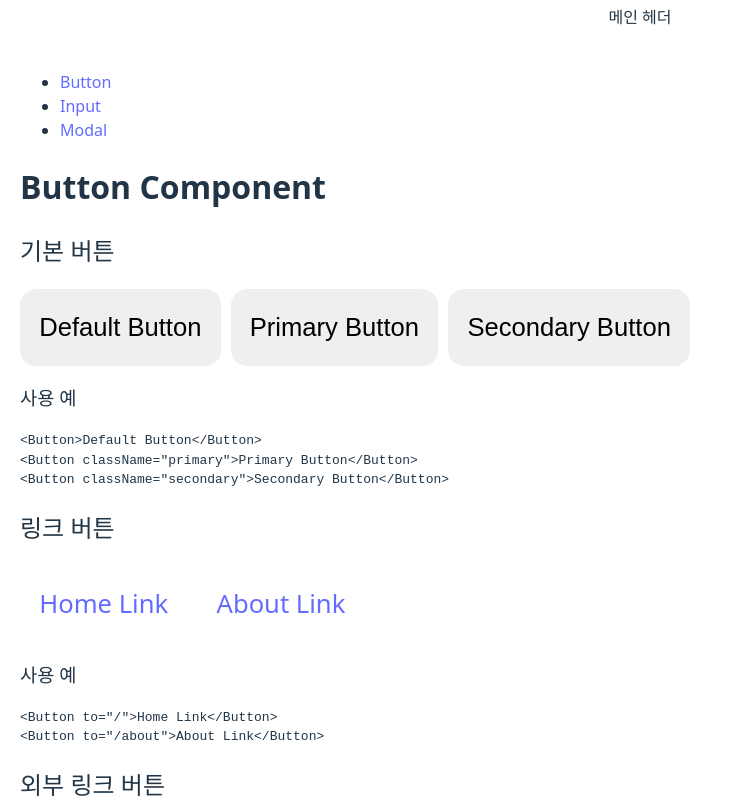
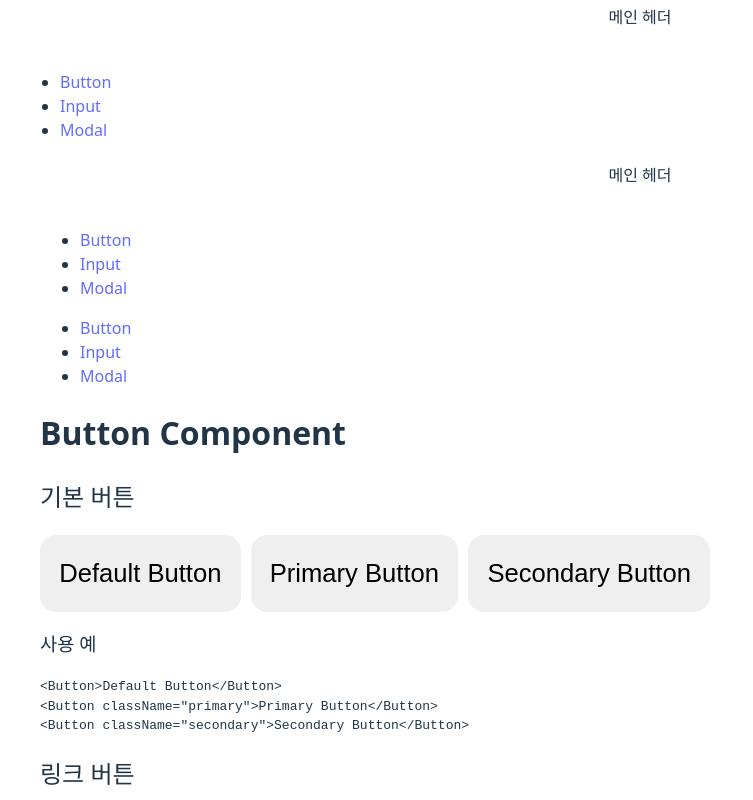
Before and after one commit to anoju/anoju-react, a React (Vite) app: page /guide/button in a window 1280 px wide. Shown: the top 800 px of the page, without its empty margins (0-753 px from the left). Built offline with nearby package versions, Linux system fonts and the light colour scheme.

Commit message:
중간 레이아웃 수정정

```diff
--- a/src/router/index.tsx
+++ b/src/router/index.tsx
@@ -1,195 +1,268 @@
 // src/router/index.tsx
+import React, { ReactNode } from 'react';
 import { createBrowserRouter, RouteObject, Outlet } from 'react-router-dom';
+import { PageModule, LayoutModule } from './types';
+import EmptyLayout from '../layouts/EmptyLayout';
 import MainLayout from '../layouts/MainLayout';
-import emptyLayout from '../layouts/emptyLayout';
-import GuideLayout from '../layouts/GuideLayout'; // 이 컴포넌트는 따로 만들어야 함
-import React from 'react';
-import { PageModule } from './types';
 
 // 레이아웃 props 타입 정의
 interface LayoutProps {
-  children: React.ReactNode;
+  children: ReactNode;
 }
 
-// Vite의 glob 임포트 기능 (타입 지정)
+// 기본 레이아웃 매핑
+const defaultLayoutMap: Record<string, React.ComponentType<LayoutProps>> = {
+  empty: EmptyLayout, // 빈 레이아웃
+  '': MainLayout, // 기본 레이아웃
+};
+
+// Vite의 glob 임포트 기능
 const pages = import.meta.glob<PageModule>('../pages/**/*.tsx', {
   eager: true,
 });
 
+// 레이아웃 파일 임포트 - pages 폴더 내의 layout.tsx 파일 찾기
+const layouts = import.meta.glob<LayoutModule>('../pages/**/layout.tsx', {
+  eager: true,
+});
+
 console.log('Available pages:', Object.keys(pages));
+console.log('Available layouts:', Object.keys(layouts));
 
-// 레이아웃 매핑 (인덱스 시그니처 추가)
-const layoutMap: Record<string, React.FC<LayoutProps>> = {
-  empty: emptyLayout, // 빈 레이아웃
-  '': MainLayout, // 기본 레이아웃
-};
-
-// 폴더별 중간 레이아웃 매핑
-const folderLayoutMap: Record<string, React.FC<LayoutProps>> = {
-  guide: GuideLayout,
-  // 추가 특수 레이아웃이 필요한 폴더를 여기에 매핑
-};
-
-// 폴더 구조를 경로로 변환하는 함수
+// 페이지 경로 추출 및 정규화 함수
 function extractRoutePath(filePath: string): {
   routePath: string;
   layoutKey: string;
-  folderPath: string;
+  folderSegments: string[];
 } {
-  // ../pages/[layoutKey]/rest/of/path.tsx 형식 처리
-  const pathMatch = filePath.match(/\.\.\/pages\/(?:([^/]+)\/)?(.*)\.tsx$/);
+  // ../pages/path/to/component.tsx 형식 처리
+  const pathMatch = filePath.match(/\.\.\/pages\/(.*)\.tsx$/);
+  const pathSegment = pathMatch?.[1] || '';
 
-  // 첫 번째 폴더가 레이아웃 키로 사용될 수 있음
-  const firstFolder = pathMatch?.[1] || '';
-  // 나머지 경로 부분
-  const restOfPath = pathMatch?.[2] || '';
+  // 폴더 세그먼트 추출
+  const folderSegments = pathSegment.split('/');
 
-  // 레이아웃 키가 실제 레이아웃인지 확인
-  const isLayoutKey = layoutMap[firstFolder] !== undefined;
-
-  let layoutKey = '';
-  let pathSegment = '';
-
-  if (isLayoutKey) {
-    // 첫 번째 폴더가 레이아웃 키인 경우
-    layoutKey = firstFolder;
-    pathSegment = restOfPath;
-  } else {
-    // 첫 번째 폴더도 경로의 일부인 경우
-    layoutKey = ''; // 기본 레이아웃 사용
-    pathSegment = pathMatch?.[1] ? `${firstFolder}/${restOfPath}` : restOfPath;
-  }
-
-  // 첫 번째 폴더 경로 (중간 레이아웃 결정용)
-  const folderPath = pathMatch?.[1] || '';
+  // 레이아웃 키는 더 이상 필요하지 않지만, 기존 코드와의 호환성을 위해 유지
+  const layoutKey = '';
 
   // 동적 라우트 처리 및 index 파일 정규화
   const normalizedPath = pathSegment
     .replace(/\[([^\]]+)\]/g, ':$1') // [id] -> :id
-    .replace(/index$/, '');
+    .replace(/index$/, ''); // index 파일은 루트 경로로
+
+  // layout.tsx 파일은 라우트에서 제외
+  if (normalizedPath.endsWith('layout')) {
+    return { routePath: '', layoutKey, folderSegments: [] };
+  }
 
   const routePath =
     normalizedPath === '' ? '/' : `/${normalizedPath.toLowerCase()}`;
 
-  return { routePath, layoutKey, folderPath };
+  return { routePath, layoutKey, folderSegments };
 }
 
-// 페이지를 폴더별로 그룹화
-const pageGroups: Record<
-  string,
-  Array<{
-    routePath: string;
-    layoutKey: string;
-    module: PageModule;
-  }>
-> = {};
+// 폴더 경로에 해당하는 레이아웃 컴포넌트 찾기
+function findLayoutForPath(
+  folderPath: string
+): React.ComponentType<LayoutProps> | null {
+  const layoutPath = `../pages/${folderPath}/layout.tsx`;
+  if (layouts[layoutPath]?.default) {
+    // 레이아웃을 LayoutProps와 호환되게 변환
+    const LayoutComponent = layouts[layoutPath].default;
+    return LayoutComponent as React.ComponentType<LayoutProps>;
+  }
+  return null;
+}
 
-// 각 페이지 파일을 처리하고 그룹화
-Object.keys(pages).forEach((path) => {
-  const { routePath, layoutKey, folderPath } = extractRoutePath(path);
-  const topFolder = folderPath || '_root'; // 최상위 페이지는 '_root'로 그룹화
-
-  if (!pageGroups[topFolder]) {
-    pageGroups[topFolder] = [];
+// 폴더 구조 기반으로 중첩 라우트 생성
+function buildRouteTree(): RouteObject[] {
+  // 폴더 구조와 페이지 매핑
+  interface FolderNode {
+    pages?: Record<
+      string,
+      {
+        path: string;
+        component: React.ComponentType;
+        loader?: PageModule['loader'];
+        action?: PageModule['action'];
+        errorBoundary?: PageModule['ErrorBoundary'];
+      }
+    >;
+    folders?: Record<string, FolderNode>;
   }
 
-  pageGroups[topFolder].push({
-    routePath,
-    layoutKey,
-    module: pages[path],
+  const folderStructure: FolderNode = {};
+
+  // 1. 먼저 폴더 구조 만들기
+  Object.keys(pages).forEach((pagePath) => {
+    if (pagePath.endsWith('layout.tsx')) return; // 레이아웃 파일 제외
+
+    const { routePath, folderSegments } = extractRoutePath(pagePath);
+    if (!routePath) return; // 비어있는 경로 무시
+
+    let currentLevel = folderStructure;
+    let currentPath = '';
+
+    // 폴더 트리 구축
+    for (let i = 0; i < folderSegments.length; i++) {
+      const segment = folderSegments[i];
+      if (segment === 'layout') continue; // layout 세그먼트 무시
+
+      currentPath = currentPath ? `${currentPath}/${segment}` : segment;
+
+      if (
+        i === folderSegments.length - 1 &&
+        !segment.includes('[') &&
+        segment !== 'index'
+      ) {
+        // 마지막 세그먼트이며 동적 경로가 아니면 페이지로 처리
+        if (!currentLevel.pages) currentLevel.pages = {};
+        currentLevel.pages[segment] = {
+          path: routePath,
+          component: pages[pagePath].default,
+          loader: pages[pagePath].loader,
+          action: pages[pagePath].action,
+          errorBoundary: pages[pagePath].ErrorBoundary,
+        };
+      } else {
+        // 폴더 처리
+        if (!currentLevel.folders) currentLevel.folders = {};
+        if (!currentLevel.folders[segment]) {
+          currentLevel.folders[segment] = {};
+        }
+        currentLevel = currentLevel.folders[segment];
+      }
+    }
   });
 
-  console.log(
-    `Page: ${path}, Route: ${routePath}, Layout: ${layoutKey}, Folder: ${folderPath}`
-  );
-});
+  console.log('Folder structure:', JSON.stringify(folderStructure, null, 2));
 
-// 최종 라우트 배열
-const routes: RouteObject[] = [];
+  // 2. 폴더 구조에서 라우트 객체 생성
+  function createRoutesFromStructure(
+    structure: FolderNode,
+    path: string = '',
+    parentLayouts: React.ComponentType<LayoutProps>[] = []
+  ): RouteObject[] {
+    const routes: RouteObject[] = [];
 
-// 각 폴더 그룹에 대한 라우트 생성
-Object.keys(pageGroups).forEach((folder) => {
-  const hasMiddleLayout = folderLayoutMap[folder] !== undefined;
+    // 현재 폴더의 레이아웃 확인
+    const currentLayout = findLayoutForPath(path);
+    const currentLayouts = currentLayout
+      ? [...parentLayouts, currentLayout]
+      : parentLayouts;
 
-  if (hasMiddleLayout && folder !== '_root') {
-    // 중간 레이아웃이 있는 그룹은 중첩 라우트로 처리
-    const MiddleLayout = folderLayoutMap[folder];
+    // 현재 폴더의 페이지 처리
+    if (structure.pages) {
+      Object.entries(structure.pages).forEach(([name, pageInfo]) => {
+        // const pagePath = name === 'index' ? path : `${path}/${name}`;
+        const routePath = name === 'index' ? '' : name;
 
-    // 그룹의 첫 번째 페이지에서 layoutKey 가져오기 (모든 페이지가 같은 레이아웃을 사용한다고 가정)
-    const groupLayoutKey = pageGroups[folder][0].layoutKey;
-    const OuterLayout = layoutMap[groupLayoutKey] || MainLayout;
+        // 페이지 컴포넌트를 모든 레이아웃으로 감싸기
+        let element: React.ReactNode = React.createElement(pageInfo.component);
 
-    // 중간 레이아웃을 포함한 부모 라우트 생성
-    const folderBaseRoutePath = `/${folder.toLowerCase()}`;
-    const parentRoute: RouteObject = {
-      path: folderBaseRoutePath,
-      element: (
-        <OuterLayout>
-          <MiddleLayout>
-            <Outlet />
-          </MiddleLayout>
-        </OuterLayout>
-      ),
-      children: [],
-    };
+        // 레이아웃이 있으면 적용 (안쪽부터 바깥쪽으로)
+        for (let i = currentLayouts.length - 1; i >= 0; i--) {
+          const Layout = currentLayouts[i];
+          element = React.createElement(Layout, { children: element });
+        }
 
-    // 폴더 내 각 페이지에 대한 자식 라우트 생성
-    pageGroups[folder].forEach(({ module, routePath }) => {
-      // 자식 라우트 경로 계산 방법 개선
-      let childPath = '';
+        // 최외곽에 기본 레이아웃 적용
+        const FinalLayout = defaultLayoutMap[''] || MainLayout;
+        element = React.createElement(FinalLayout, { children: element });
 
-      if (routePath === folderBaseRoutePath) {
-        // 인덱스 라우트 (예: /guide에 대한 가이드 인덱스 페이지)
-        childPath = ''; // 빈 문자열은 인덱스 라우트로 처리됨
-      } else if (routePath.startsWith(folderBaseRoutePath + '/')) {
-        // 하위 경로 (예: /guide/button)
-        childPath = routePath.substring(folderBaseRoutePath.length + 1);
-      } else {
-        console.warn(
-          `Unexpected route path: ${routePath} for parent ${folderBaseRoutePath}`
-        );
-        childPath = routePath;
-      }
+        routes.push({
+          path: routePath,
+          element,
+          loader: pageInfo.loader,
+          action: pageInfo.action,
+          errorElement: pageInfo.errorBoundary
+            ? React.createElement(pageInfo.errorBoundary)
+            : undefined,
+        });
+      });
+    }
 
-      console.log(
-        `Creating child route: ${childPath} from ${routePath} under ${folderBaseRoutePath}`
+    // 하위 폴더 처리
+    if (structure.folders) {
+      Object.entries(structure.folders).forEach(
+        ([folderName, subStructure]) => {
+          const subPath = path ? `${path}/${folderName}` : folderName;
+          const isDynamicSegment =
+            folderName.startsWith('[') && folderName.endsWith(']');
+          const routeSegment = isDynamicSegment
+            ? `:${folderName.slice(1, -1)}`
+            : folderName;
+
+          // 하위 폴더의 레이아웃 존재 여부 확인
+          const currentFolderLayout = findLayoutForPath(subPath);
+
+          // 해당 폴더에 layout.tsx가 있거나 자식 페이지가 있는 경우에만 라우트 생성
+          if (
+            currentFolderLayout ||
+            subStructure.pages ||
+            Object.keys(subStructure.folders || {}).length > 0
+          ) {
+            // Outlet을 생성하고 레이아웃으로 감싸기
+            let nestedElement: React.ReactNode = React.createElement(Outlet);
+
+            // 현재 폴더의 레이아웃 적용 (있는 경우)
+            if (currentFolderLayout) {
+              nestedElement = React.createElement(currentFolderLayout, {
+                children: nestedElement,
+              });
+            }
+
+            // 부모 레이아웃들 적용 (안쪽부터 바깥쪽으로)
+            for (let i = parentLayouts.length - 1; i >= 0; i--) {
+              const Layout = parentLayouts[i];
+              nestedElement = React.createElement(Layout, {
+                children: nestedElement,
+              });
+            }
+
+            // 최외곽에 기본 레이아웃 적용
+            const FinalLayout = defaultLayoutMap[''] || MainLayout;
+            const element = React.createElement(FinalLayout, {
+              children: nestedElement,
+            });
+
+            // 재귀적으로 하위 라우트 생성
+            const childLayouts = currentFolderLayout
+              ? [...currentLayouts, currentFolderLayout]
+              : currentLayouts;
+
+            const childRoutes = createRoutesFromStructure(
+              subStructure,
+              subPath,
+              childLayouts
+            );
+
+            routes.push({
+              path: routeSegment,
+              element,
+              children: childRoutes,
+            });
+          } else {
+            // 레이아웃이 없는 폴더의 하위 라우트는 평면화
+            const childRoutes = createRoutesFromStructure(
+              subStructure,
+              subPath,
+              currentLayouts
+            );
+            routes.push(...childRoutes);
+          }
+        }
       );
+    }
 
-      if (parentRoute.children) {
-        parentRoute.children.push({
-          path: childPath || undefined, // 빈 문자열은 undefined로 변환
-          element: <module.default />,
-          loader: module.loader,
-          action: module.action,
-          errorElement: module.ErrorBoundary ? (
-            <module.ErrorBoundary />
-          ) : undefined,
-        });
-      }
-    });
+    return routes;
+  }
 
-    routes.push(parentRoute);
-  } else {
-    // 중간 레이아웃이 없는 경우 일반 라우트로 처리
-    pageGroups[folder].forEach(({ routePath, layoutKey, module }) => {
-      const Layout = layoutMap[layoutKey] || MainLayout;
+  return createRoutesFromStructure(folderStructure);
+}
 
-      routes.push({
-        path: routePath,
-        element: (
-          <Layout>
-            <module.default />
-          </Layout>
-        ),
-        loader: module.loader,
-        action: module.action,
-        errorElement: module.ErrorBoundary ? (
-          <module.ErrorBoundary />
-        ) : undefined,
-      });
-    });
-  }
-});
+// 라우트 트리 생성
+const routes = buildRouteTree();
 
 // 라우트 구성 로깅
 console.log(
```
Also changed, not shown: src/router/types.ts (+20 -1 lines), src/pages/guide/layout.tsx (renamed from src/layouts/GuideLayout.tsx).
